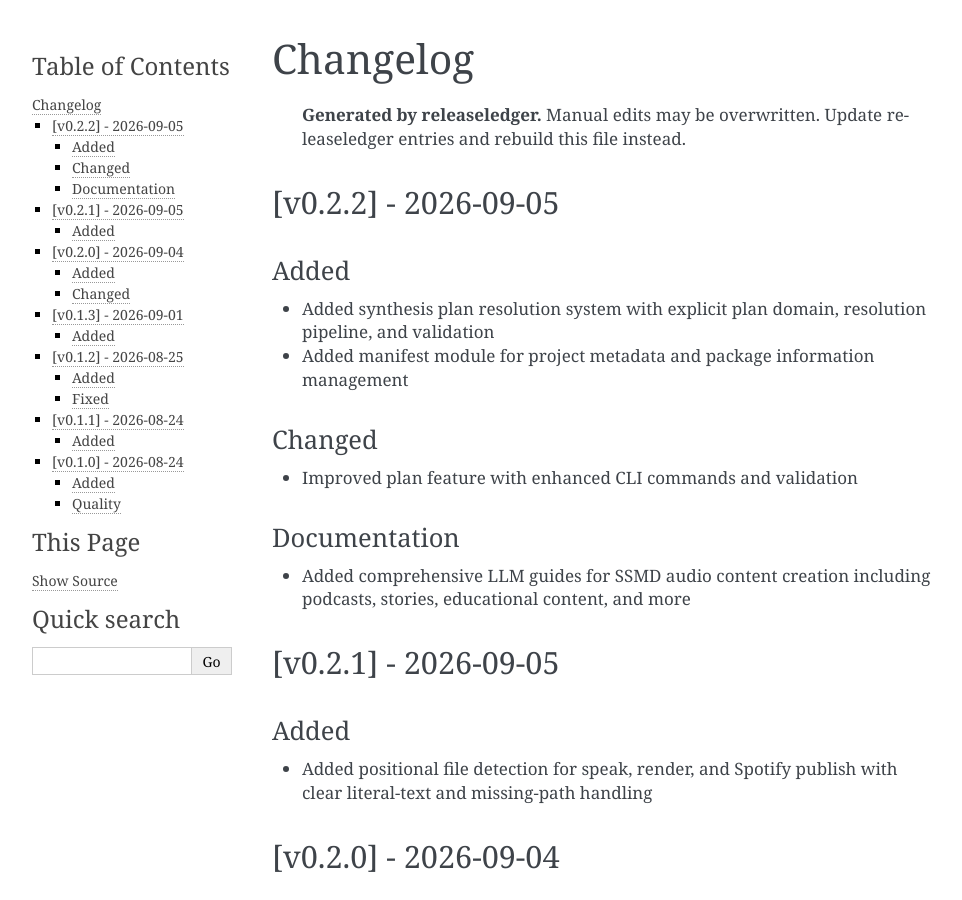
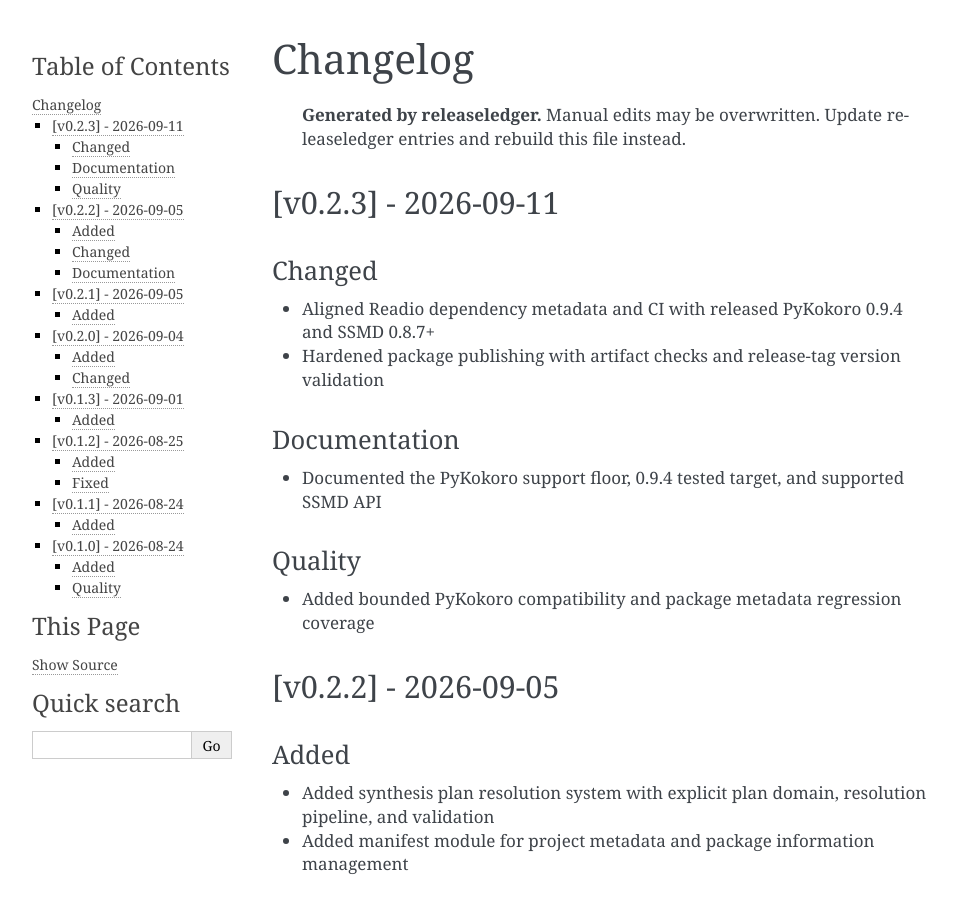
Before and after one commit to buchwandler/readio, a Sphinx documentation site: the page built from docs/changelog.md, in a window 1280 px wide and 900 px high. Shown: the whole window, without its empty margins (148-1110 px from the left). Built offline with Sphinx 7.4.7, drawn with Linux system fonts in a browser that asks for light colours.

Commit message:
doc: changelog

```diff
--- a/docs/changelog.md
+++ b/docs/changelog.md
@@ -1,6 +1,23 @@
 # Changelog
 
 > **Generated by releaseledger.** Manual edits may be overwritten. Update releaseledger entries and rebuild this file instead.
+
+## [v0.2.3] - 2026-09-11
+
+### Changed
+
+- Aligned Readio dependency metadata and CI with released PyKokoro 0.9.4 and SSMD 0.8.7+
+- Hardened package publishing with artifact checks and release-tag version validation
+
+### Documentation
+
+- Documented the PyKokoro support floor, 0.9.4 tested target, and supported SSMD API
+
+### Quality
+
+- Added bounded PyKokoro compatibility and package metadata regression coverage
+
+<!-- generated by releaseledger -->
 
 ## [v0.2.2] - 2026-09-05
 
```
